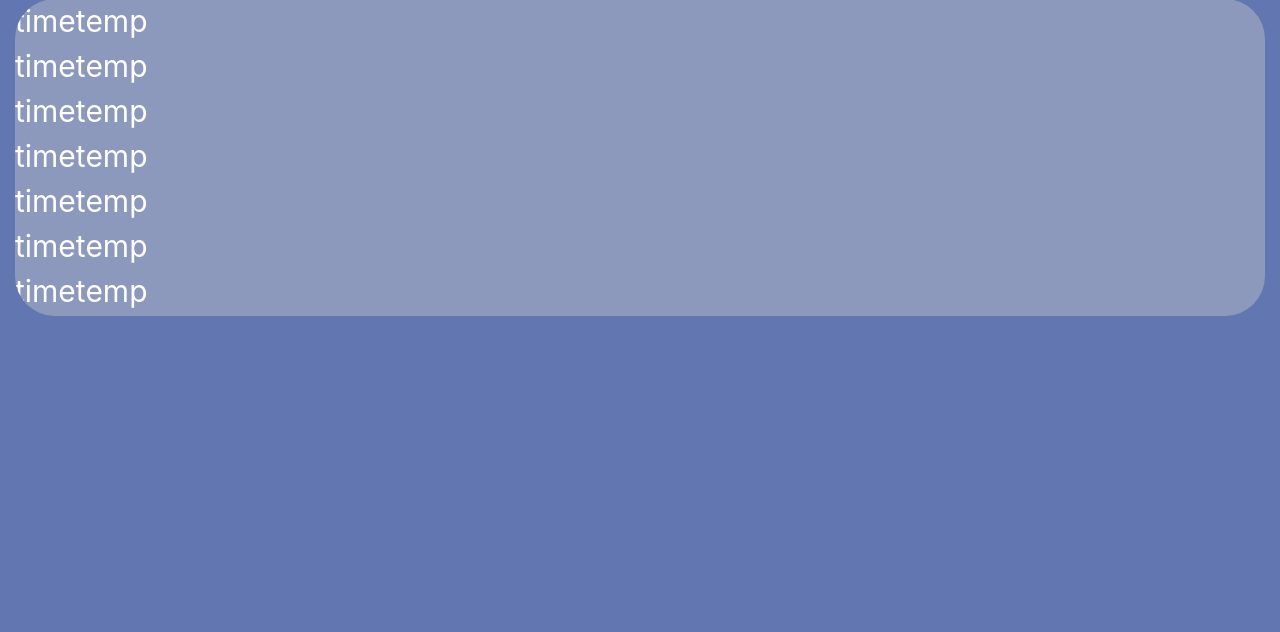
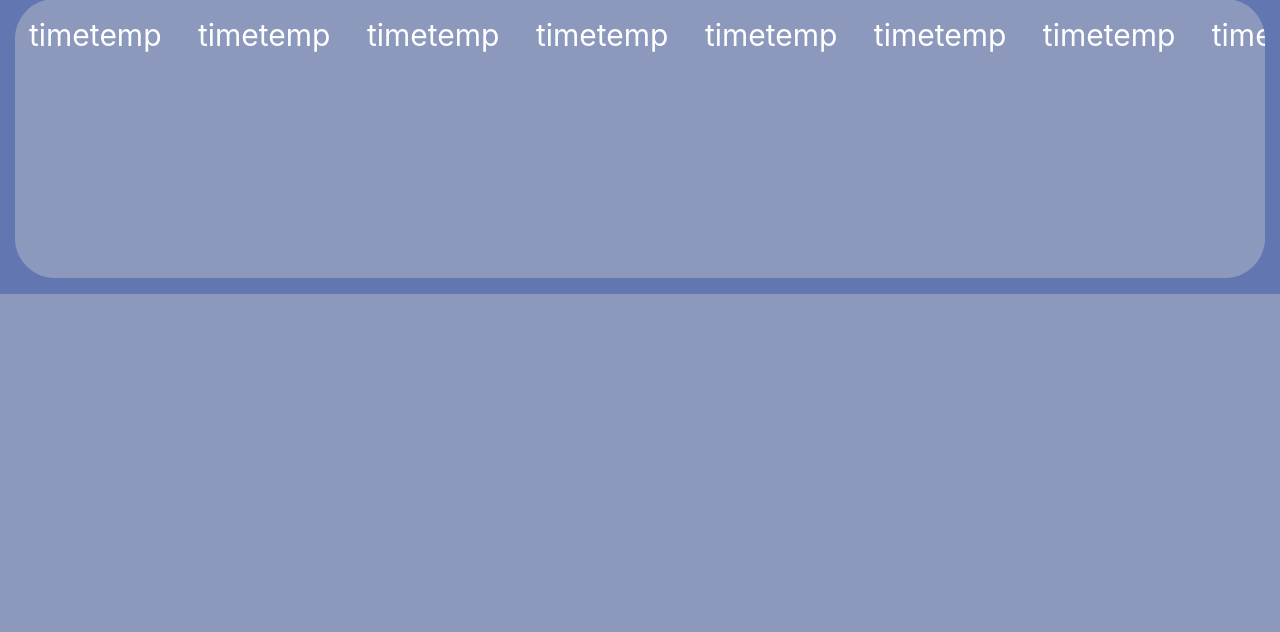
Before and after one commit to mauld-uci/weatherApp, a Django app: template weatherApp/weather/templates/weather/index.html in a window 1280 px wide. Shown: the part 506-1138 px from the top of the page. After the commit the page ends 800 px from the top, so only its background shows below. Run offline with Django 3.2, Linux system fonts and the light colour scheme; the template is opened without the code that fills it, so the values that code supplies are empty; some libraries are stand-ins or nearby versions; grey boxes are pictures that could not be loaded.

Commit message:
Fixed home screen

```diff
--- a/weatherApp/weather/static/weather/weatherApp.css
+++ b/weatherApp/weather/static/weather/weatherApp.css
@@ -123,7 +123,7 @@ body{
 #twelvehourForecast {
   position: relative;
   width: 100%;
-  height: 50%;
+  height: 300%;
   overflow: hidden;
   background: #8C99BD;
   border-radius: 40px;
@@ -132,27 +132,20 @@ body{
   font-size: 30px;
 }
 
-
-
-twelvehourForecast.scrollmenu {
-  background-color: #333;
+div.scrollmenu {
+  background-color: #8C99BD;
   overflow: auto;
   white-space: nowrap;
+  height: 100%
 }
-
-div.scrollmenu {
-  background-color: #333;
-  overflow: auto;
-  white-space: nowrap;
-}
-div.scrollmenu a {
+div.scrollmenu div {
   display: inline-block;
   color: white;
   text-align: center;
   padding: 14px;
   text-decoration: none;
 }
-div.scrollmenu a:hover {
+div.scrollmenu div:hover {
   background-color: #777;
 }
 
--- a/weatherApp/weather/templates/weather/index.html
+++ b/weatherApp/weather/templates/weather/index.html
@@ -65,6 +65,7 @@
     <div class="row" id="rowTwo">
       <div class="col-sm-12" id="columnThree">
         <div id="twelvehourForecast">
+          <div class="scrollmenu">
             <div id="currentTimeplusOne"><span>time</span><span>temp</span></div>
             <div id="currentTimeplusTwo"><span>time</span><span>temp</span></div>
             <div id="currentTimeplusThree"><span>time</span><span>temp</span></div>
@@ -77,22 +78,6 @@
             <div id="currentTimeplusTen"><span>time</span><span>temp</span></div>
             <div id="currentTimeplusEleven"><span>time</span><span>temp</span></div>
             <div id="currentTimeplusTwelve"><span>time</span><span>temp</span></div>
-          <div class="scrollmenu">
-          <a href="#home">Home</a>
-          <a href="#news">News</a>
-          <a href="#contact">Contact</a>
-          <a href="#about">About</a>
-          <a href="#support">Support</a>
-          <a href="#blog">Blog</a>
-          <a href="#tools">Tools</a>
-          <a href="#base">Base</a>
-          <a href="#custom">Custom</a>
-          <a href="#more">More</a>
-          <a href="#logo">Logo</a>
-          <a href="#friends">Friends</a>
-          <a href="#partners">Partners</a>
-          <a href="#people">People</a>
-          <a href="#work">Work</a>
         </div>
         </div>
       </div>
```
Also changed, not shown: weatherApp/weather/templates/weather/comfortAsk.html (+7 -6 lines), weatherApp/db.sqlite3. Lines whose indentation alone changed are shown as unchanged.
